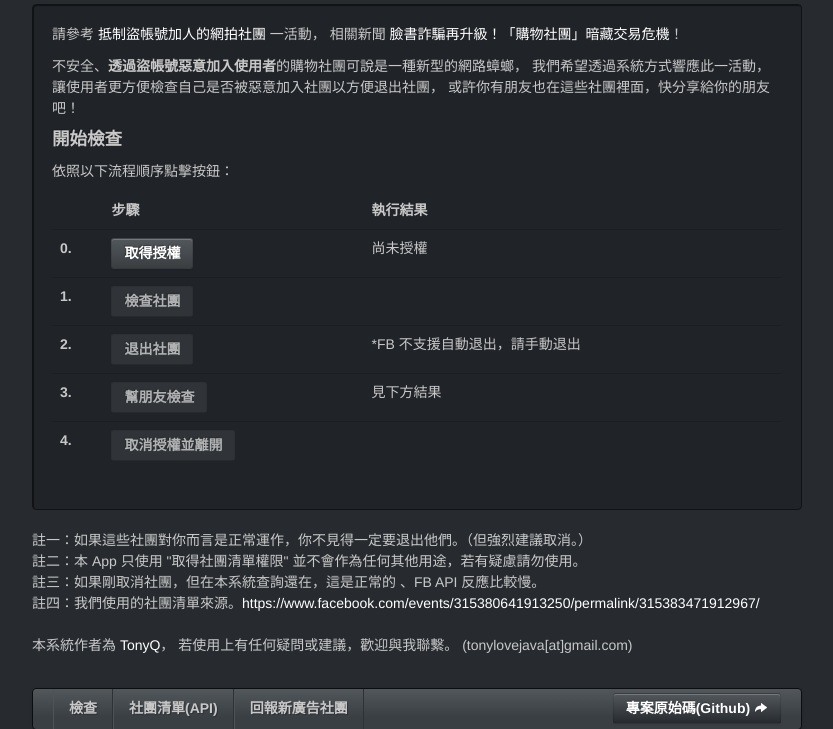
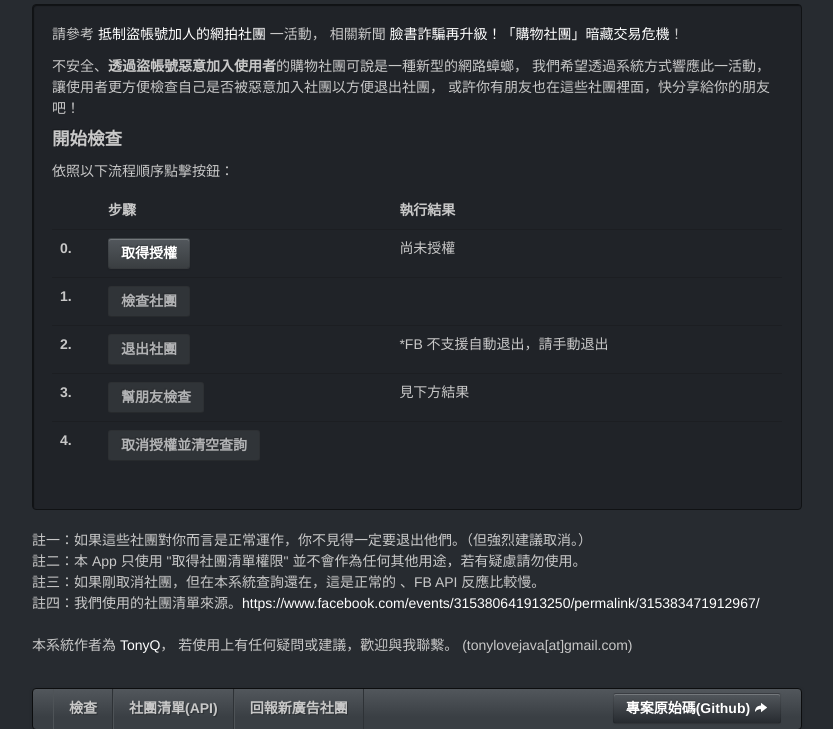
Before and after one commit to tony1223/spam-group, a CodeIgniter app: template application/views/welcome_message.php in a window 1280 px wide. Shown: the part 221-950 px from the top of the page, without its empty margins (223-1056 px from the left). Run offline with CodeIgniter, Linux system fonts and the light colour scheme; the template is opened without the code that fills it, so the values that code supplies are empty; some libraries are stand-ins or nearby versions.

Commit message:
#7 finetune

```diff
--- a/application/views/welcome_message.php
+++ b/application/views/welcome_message.php
@@ -64,7 +64,7 @@
 						</tr>
 						<tr>
 							<th>4.</th>
-							<td><button class="btn js-end" disabled >取消授權並離開</button></td>
+							<td><button class="btn js-end" disabled >取消授權並清空查詢</button></td>
 							<td>
 							</td>
 						</tr>
```
